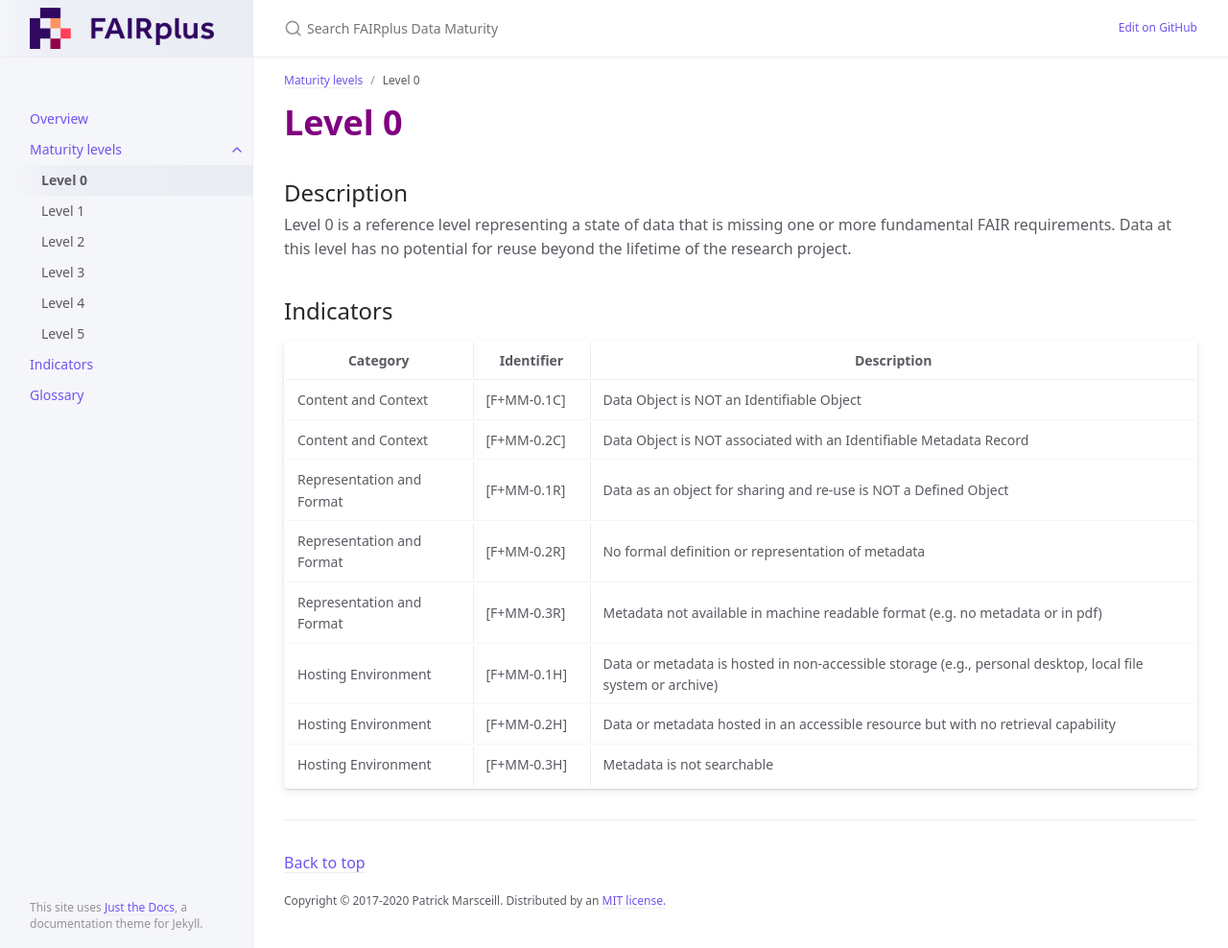
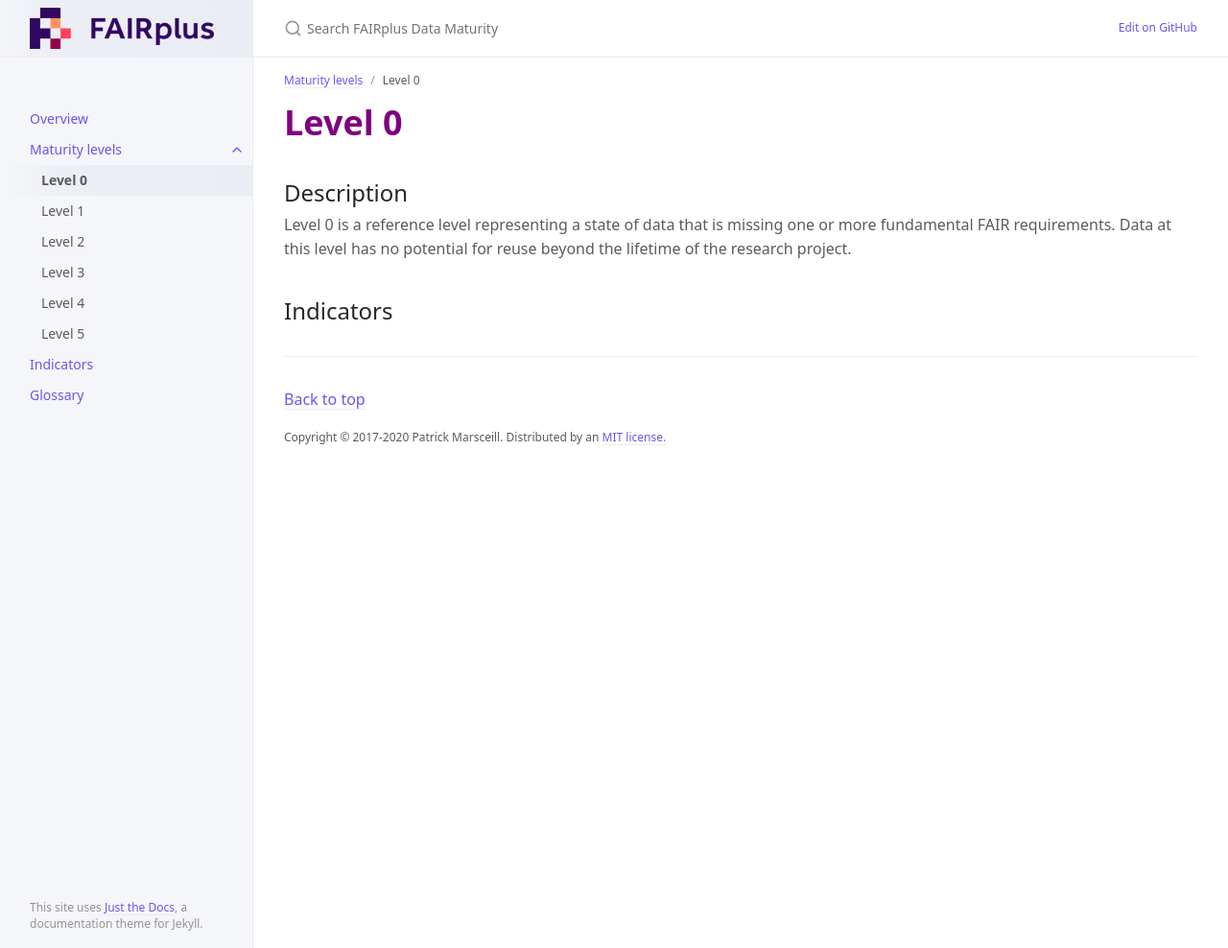
Before and after one commit to FAIRplus/Data-Maturity, a Jekyll site: the page built from docs/Levels/Level0.md, in a window 1280 px wide and 988 px high. Shown: the whole window at 96% size. Built offline with Jekyll 4.4.1, drawn with Linux system fonts in a browser that asks for light colours.

Commit message:
Update Level0.md

```diff
--- a/docs/Levels/Level0.md
+++ b/docs/Levels/Level0.md
@@ -14,13 +14,7 @@ Level 0 is a reference level representing a state of data that is missing one or
 
 ## Indicators
 
-| Category | Identifier | Description |
-| -------- | ---------- | ---------------------- |
-| Content and Context | [F+MM-0.1C] | Data Object is NOT an Identifiable Object |
-| Content and Context | [F+MM-0.2C] | Data Object is NOT associated with an Identifiable Metadata Record |
-| Representation and Format |  [F+MM-0.1R] | Data as an object for sharing and re-use is NOT a Defined Object |
-| Representation and Format |  [F+MM-0.2R] | No formal definition or representation of metadata  |
-| Representation and Format |  [F+MM-0.3R] | Metadata not available in machine readable format (e.g. no metadata or in pdf)  |
-| Hosting Environment | [F+MM-0.1H] | Data or metadata is hosted in non-accessible storage (e.g., personal desktop, local file system or archive) |
-| Hosting Environment | [F+MM-0.2H] | Data or metadata hosted in an accessible resource but with no retrieval capability |
-| Hosting Environment | [F+MM-0.3H] | Metadata is not searchable |
+{% assign indicators = site.indicators | where:"parent_level", "level0" %}
+{% for indicator in indicators %}
+{{indicator.content}}
+{% endfor %}
```
